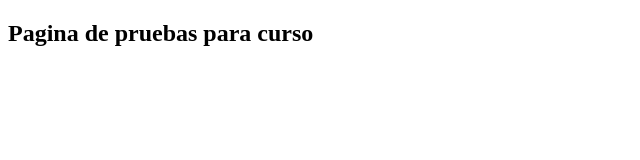
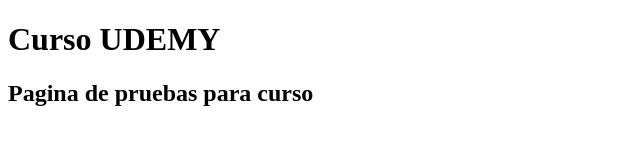
Before and after one commit to chitomarc/pagina-web, a plain HTML site: page index.html in a window 1280 px wide. Shown: the whole page, without its empty margins (0-640 px from the left). Drawn offline with Linux system fonts and the light colour scheme.

Commit message:
Update index.html
Falto titulo de pagina

```diff
--- a/index.html
+++ b/index.html
@@ -4,6 +4,7 @@
 		<title>Ejercicio Curso UDEMY GitHub</title>
 	</head>
 	<body>
+		<h1>Curso UDEMY</h1>
 		<h2>Pagina de pruebas para curso</h2>
 	</body>
 </html>
```
